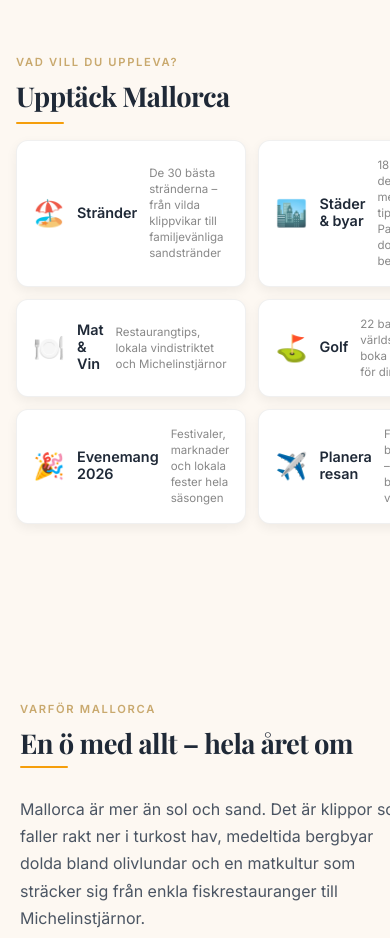
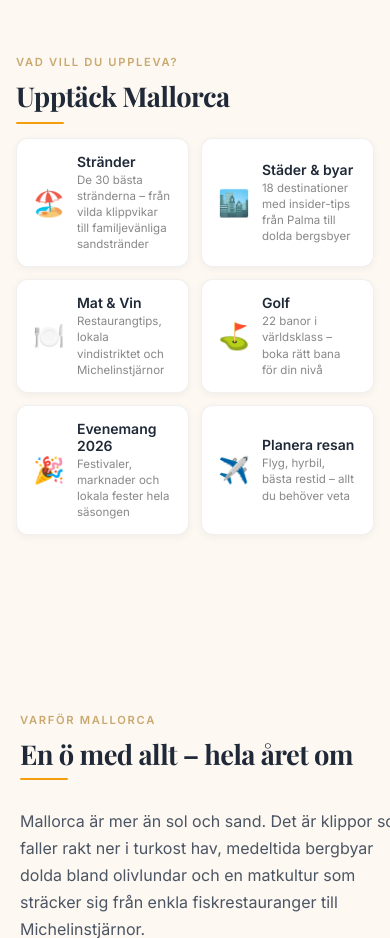
Before and after one commit to ErikFerla/min-hemsida, a Next.js app: page / in a window 390 px wide. Shown: the part 800-1738 px from the top of the page. Built offline with nearby package versions, Linux system fonts and the light colour scheme; a web font is replaced by a local one.

Commit message:
Feature-cards mobile responsive via useIsMobile hook

```diff
--- /dev/null
+++ b/app/components/FeatureCards.tsx
@@ -0,0 +1,94 @@
+'use client';
+import { useEffect, useState } from 'react';
+
+function useIsMobile() {
+  const [isMobile, setIsMobile] = useState(false);
+  useEffect(() => {
+    const check = () => setIsMobile(window.innerWidth <= 768);
+    check();
+    window.addEventListener('resize', check);
+    return () => window.removeEventListener('resize', check);
+  }, []);
+  return isMobile;
+}
+
+const items = [
+  { icon: '🏖️', title: 'Stränder', desc: 'De 30 bästa stränderna – från vilda klippvikar till familjevänliga sandstränder', href: '/strandar' },
+  { icon: '🏙️', title: 'Städer & byar', desc: '18 destinationer med insider-tips från Palma till dolda bergsbyer', href: '/byar' },
+  { icon: '🍽️', title: 'Mat & Vin', desc: 'Restaurangtips, lokala vindistriktet och Michelinstjärnor', href: '/mat' },
+  { icon: '⛳', title: 'Golf', desc: '22 banor i världsklass – boka rätt bana för din nivå', href: '/aktiviteter/golf' },
+  { icon: '🎉', title: 'Evenemang 2026', desc: 'Festivaler, marknader och lokala fester hela säsongen', href: '/evenemang' },
+  { icon: '✈️', title: 'Planera resan', desc: 'Flyg, hyrbil, bästa restid – allt du behöver veta', href: '/flyg' },
+];
+
+export default function FeatureCards() {
+  const isMobile = useIsMobile();
+
+  return (
+    <div style={{
+      display: 'grid',
+      gridTemplateColumns: isMobile ? 'repeat(2, 1fr)' : 'repeat(auto-fit, minmax(220px, 1fr))',
+      gap: isMobile ? '12px' : '24px',
+      marginTop: '8px',
+    }}>
+      {items.map((item) => (
+        <a
+          key={item.title}
+          href={item.href}
+          style={{
+            display: isMobile ? 'flex' : 'block',
+            flexDirection: isMobile ? 'row' : 'column' as const,
+            alignItems: isMobile ? 'center' : 'flex-start',
+            gap: isMobile ? '12px' : '0',
+            padding: isMobile ? '14px 16px' : '28px 24px',
+            background: 'white',
+            borderRadius: '12px',
+            textDecoration: 'none',
+            border: '1px solid rgba(0,0,0,0.06)',
+            boxShadow: '0 2px 8px rgba(0,0,0,0.05)',
+            minHeight: isMobile ? '44px' : 'auto',
+            transition: 'transform 0.22s cubic-bezier(0.25,0.46,0.45,0.94), box-shadow 0.22s cubic-bezier(0.25,0.46,0.45,0.94)',
+          }}
+        >
+          {/* Emoji */}
+          <div style={{
+            fontSize: isMobile ? '1.6rem' : '1.5rem',
+            marginBottom: isMobile ? '0' : '12px',
+            lineHeight: 1,
+            flexShrink: 0,
+          }}>{item.icon}</div>
+
+          {/* Titel + beskrivning */}
+          <div style={{ flex: isMobile ? 1 : 'unset' as const }}>
+            <div style={{
+              fontSize: isMobile ? '0.875rem' : '1rem',
+              fontWeight: isMobile ? 600 : 700,
+              color: '#1F2937',
+              marginBottom: isMobile ? '2px' : '8px',
+              textTransform: isMobile ? 'none' : 'uppercase',
+              letterSpacing: isMobile ? '0' : '0.04em',
+            }}>{item.title}</div>
+
+            <div style={{
+              fontSize: isMobile ? '0.72rem' : '0.88rem',
+              color: isMobile ? 'rgb(136,136,136)' : '#6B7280',
+              lineHeight: 1.4,
+            }}>{item.desc}</div>
+          </div>
+
+          {/* LÄS MER — dölj på mobil */}
+          {!isMobile && (
+            <div style={{
+              marginTop: '16px',
+              fontSize: 'var(--btn-font-size, 0.8125rem)',
+              color: 'var(--turkos)',
+              fontWeight: 700,
+              letterSpacing: 'var(--btn-letter-spacing, 0.08em)',
+              textTransform: 'uppercase',
+            }}>LÄS MER →</div>
+          )}
+        </a>
+      ))}
+    </div>
+  );
+}
--- a/app/page.tsx
+++ b/app/page.tsx
@@ -4,6 +4,8 @@ import SectionSeason from './components/SectionSeason';
 import SectionPlanner from './components/SectionPlanner';
 import SectionEvents from './components/SectionEvents';
 import MallorcaMapWrapper from '@/components/MallorcaMapWrapper';
+import FeatureCards from './components/FeatureCards';
+import FeatureCards from './components/FeatureCards';
 
 export default function Home() {
   return (
@@ -17,23 +19,7 @@ export default function Home() {
             <p className="section-label">VAD VILL DU UPPLEVA?</p>
             <h2 className="section-title">Upptäck Mallorca</h2>
             <div className="section-divider"></div>
-            <div className="feature-cards-grid">
-              {[
-                { icon: '🏖️', title: 'Stränder', desc: 'De 30 bästa stränderna – från vilda klippvikar till familjevänliga sandstränder', href: '/strandar' },
-                { icon: '🏙️', title: 'Städer & byar', desc: '18 destinationer med insider-tips från Palma till dolda bergsbyer', href: '/byar' },
-                { icon: '🍽️', title: 'Mat & Vin', desc: 'Restaurangtips, lokala vindistriktet och Michelinstjärnor', href: '/mat' },
-                { icon: '⛳', title: 'Golf', desc: '22 banor i världsklass – boka rätt bana för din nivå', href: '/aktiviteter/golf' },
-                { icon: '🎉', title: 'Evenemang 2026', desc: 'Festivaler, marknader och lokala fester hela säsongen', href: '/evenemang' },
-                { icon: '✈️', title: 'Planera resan', desc: 'Flyg, hyrbil, bästa restid – allt du behöver veta', href: '/flyg' },
-              ].map((item) => (
-                <a key={item.title} href={item.href} className="feature-card">
-                  <div className="fc-icon">{item.icon}</div>
-                  <div className="fc-title">{item.title}</div>
-                  <div className="fc-desc">{item.desc}</div>
-                  <span className="fc-link">LÄS MER →</span>
-                </a>
-              ))}
-            </div>
+            <FeatureCards />
           </div>
         </section>
         <section style={{ background: '#FDF8F2', padding: 'var(--section-padding-md, 6rem 0)' }}>
```
